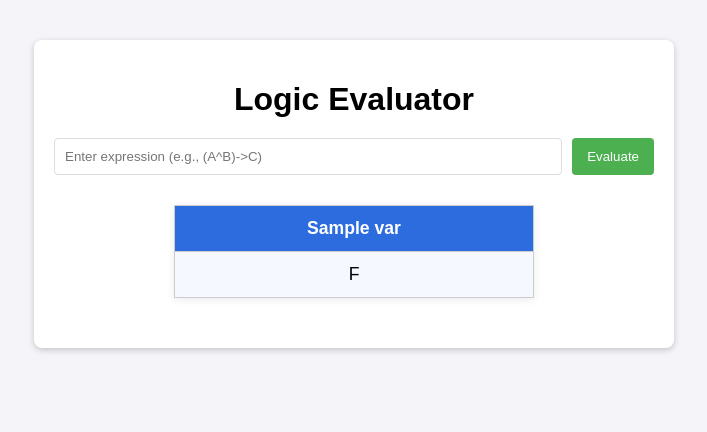
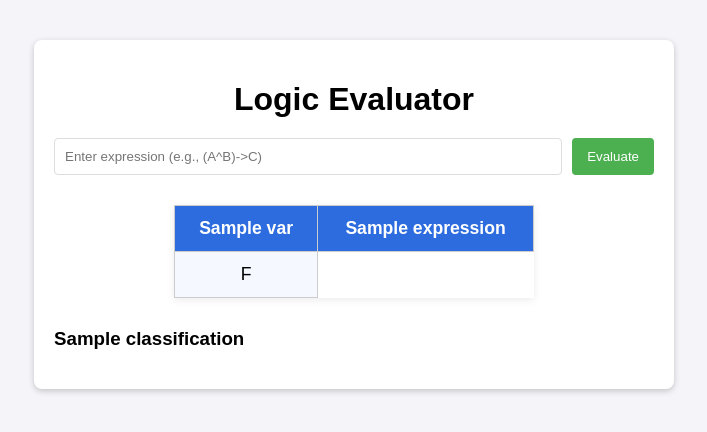
Before and after one commit to wasiq345/LogiCalc, a Flask app: template gui/templates/index.html in a window 1280 px wide. Shown: the top 432 px of the page, without its empty margins (286-993 px from the left). Run offline with Flask 3, Linux system fonts and the light colour scheme; the template is opened without the code that fills it: most values are stand-ins (such as "Sample title", 1, 10 or a date in 2020).

Commit message:
Formattig changes

```diff
--- a/gui/templates/index.html
+++ b/gui/templates/index.html
@@ -20,6 +20,7 @@
                     {% for var in variables %}
                         <th>{{ var }}</th>
                     {% endfor %}
+                    <th> {{expression}} </th>
                 </tr>
                     {% for row in rows%}
                         <tr>
@@ -31,6 +32,8 @@
             </table>
         </div>
         {% endif %}
+
+        <h3 class = "classification"> {{ classification }}</h3>
     </div>
 </body>
 </html>
```
